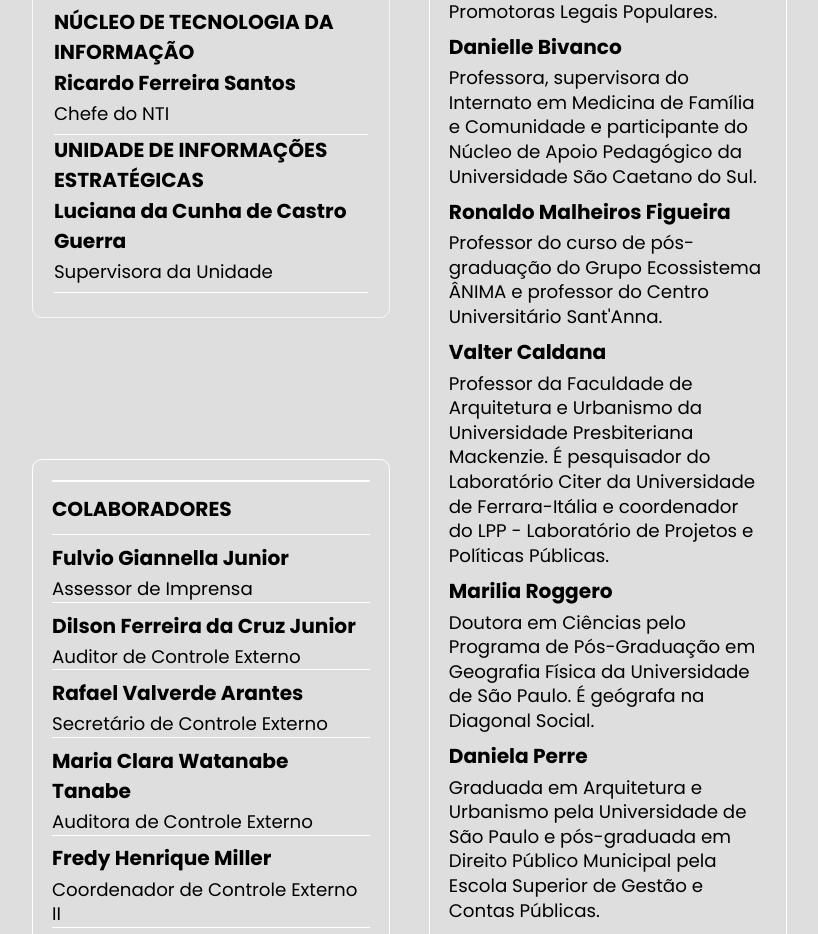
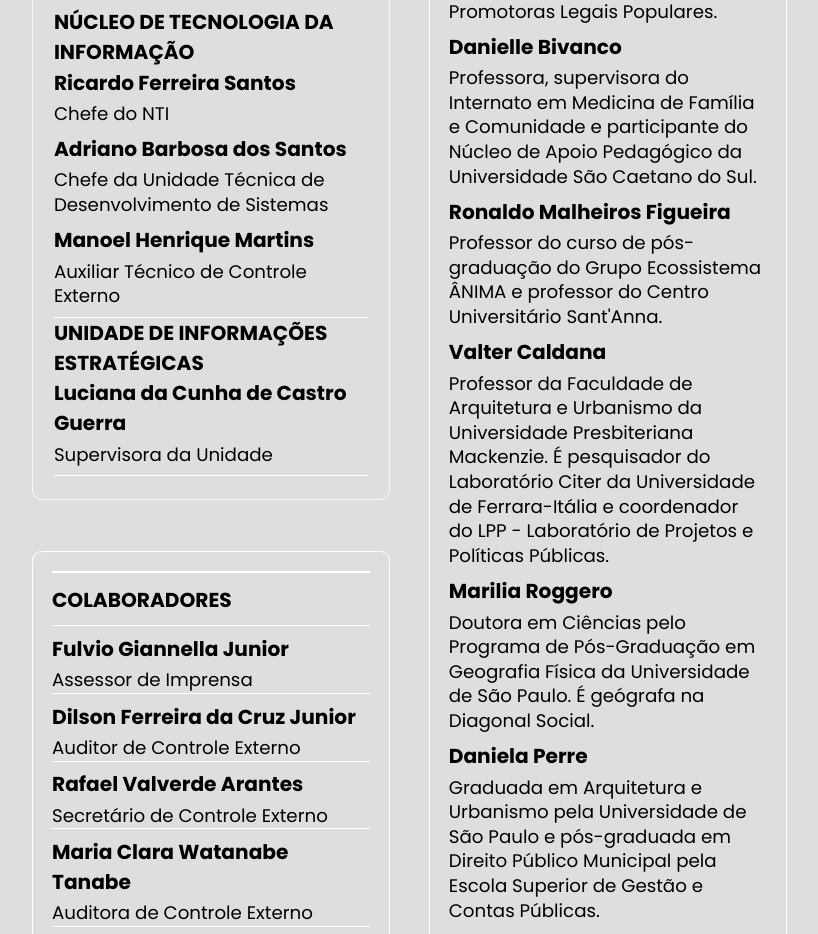
Before and after one commit to ObservatorioPoliticasTCM/painel-frontend, a Vue app: page /fichatecnica in a window 1280 px wide. Shown: the part 1280-2214 px from the top of the page, without its empty margins (429-1247 px from the left). Built offline with nearby package versions, Linux system fonts and the light colour scheme.

Commit message:
Adicionados nomes do NTI

```diff
--- a/src/components/TechTeam.vue
+++ b/src/components/TechTeam.vue
@@ -28,6 +28,8 @@
 
         <NameGroup name="Núcleo de Tecnologia da Informação" :border="false">
             <NameAndTitle name="Ricardo Ferreira Santos" title="Chefe do NTI" />
+            <NameAndTitle name="Adriano Barbosa dos Santos" title="Chefe da Unidade Técnica de Desenvolvimento de Sistemas" />
+            <NameAndTitle name="Manoel Henrique Martins" title="Auxiliar Técnico de Controle Externo" />
         </NameGroup>
 
         <NameGroup name="Unidade de Informações Estratégicas" :border="false">
```
